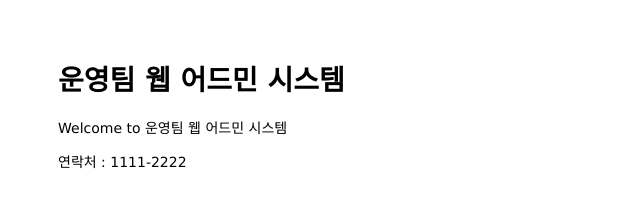
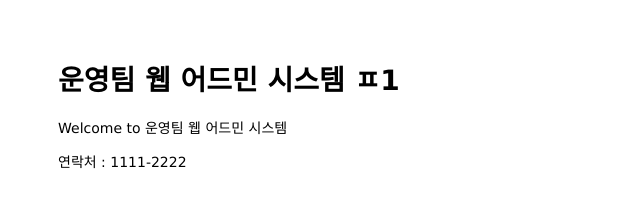
Before and after one commit to progate01/mastering-git-github, a website: page public/index.html in a window 1280 px wide. Shown: the full height of the page, 0-640 px from the left. Drawn offline with Linux system fonts and the light colour scheme.

Commit message:
Change header

```diff
--- a/public/index.html
+++ b/public/index.html
@@ -6,7 +6,7 @@
 </head>
 
 <body>
-  <h1>운영팀 웹 어드민 시스템</h1>
+  <h1>운영팀 웹 어드민 시스템 ㅍ1</h1>
   <p>Welcome to 운영팀 웹 어드민 시스템</p>
 </body>
 
```
